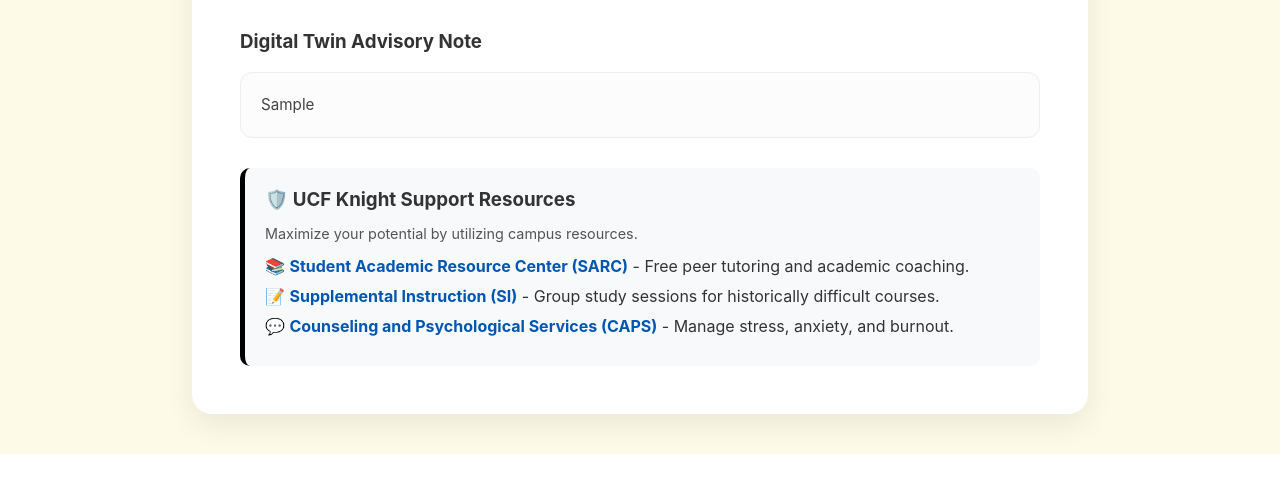
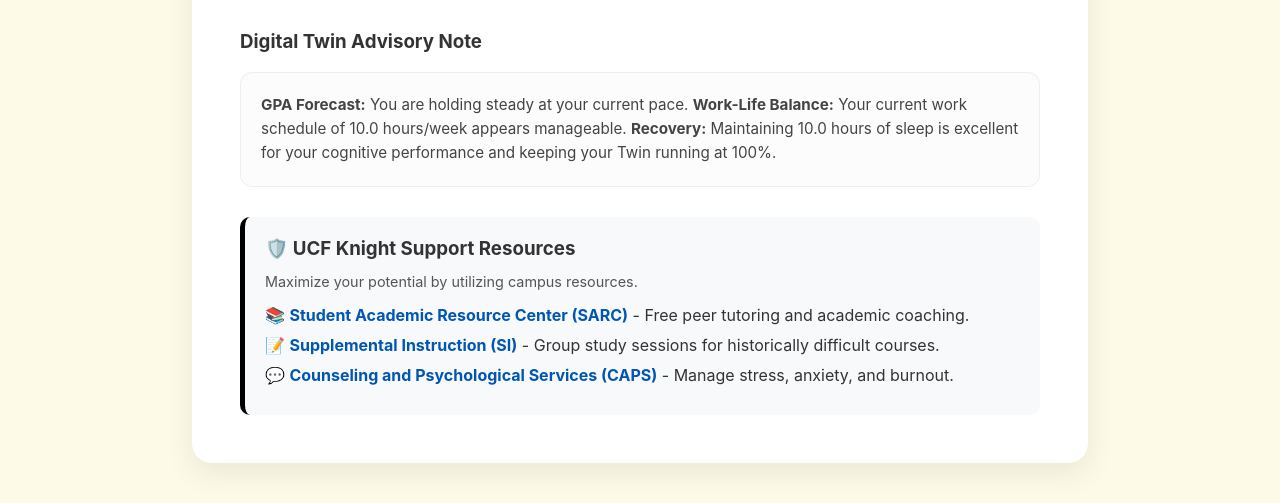
Before and after one commit to N-Saikrishna/DigiTwin, a Flask app: template templates/dashboard.html in a window 1280 px wide. Shown: the part 547-1050 px from the top of the page. Before the commit the page ends 1001 px from the top, so only its background shows below. Run offline with Flask 3, Linux system fonts and the light colour scheme; the template is opened without the code that fills it: most values are stand-ins (such as "Sample title", 1, 10 or a date in 2020); some libraries are stand-ins or nearby versions.

Commit message:
Update dashboard.html

```diff
--- a/templates/dashboard.html
+++ b/templates/dashboard.html
@@ -221,9 +221,37 @@
 
         <div style="margin-bottom: 30px;">
             <h3>Digital Twin Advisory Note</h3>
-            <p style="background: #fcfcfc; padding: 20px; border-radius: 12px; border: 1px solid #eee; line-height: 1.6; color: #444; font-size: 0.95rem;">
-                {{ advice_paragraph if advice_paragraph else "No specific advisory notes for this simulation." }}
-            </p>
+            <div style="background: #fcfcfc; padding: 20px; border-radius: 12px; border: 1px solid #eee; line-height: 1.6; color: #444; font-size: 0.95rem;">
+                {% set current = student.current_gpa|float %}
+                {% set projected = prediction.projected_gpa|float %}
+                {% set work_hrs = student.work_hours|float %}
+                {% set sleep_hrs = student.sleep_hours|float %}
+
+                <p style="margin: 0;">
+                    <strong>GPA Forecast:</strong>
+                    {% if projected > current %}
+                        Your GPA is showing upward momentum!
+                    {% elif projected < current %}
+                        Your projected GPA is currently tracking lower than your starting point.
+                    {% else %}
+                        You are holding steady at your current pace.
+                    {% endif %}
+
+                    <strong>Work-Life Balance:</strong>
+                    {% if work_hrs > 15 %}
+                        Clocking {{ work_hrs }} hours/week is a heavy load that may impact your study time.
+                    {% else %}
+                        Your current work schedule of {{ work_hrs }} hours/week appears manageable.
+                    {% endif %}
+
+                    <strong>Recovery:</strong>
+                    {% if sleep_hrs >= 7 %}
+                        Maintaining {{ sleep_hrs }} hours of sleep is excellent for your cognitive performance and keeping your Twin running at 100%.
+                    {% else %}
+                        Getting only {{ sleep_hrs }} hours of sleep is likely causing burnout and dragging down your academic focus.
+                    {% endif %}
+                </p>
+            </div>
         </div>
 
         <div class="resources-section">
```
